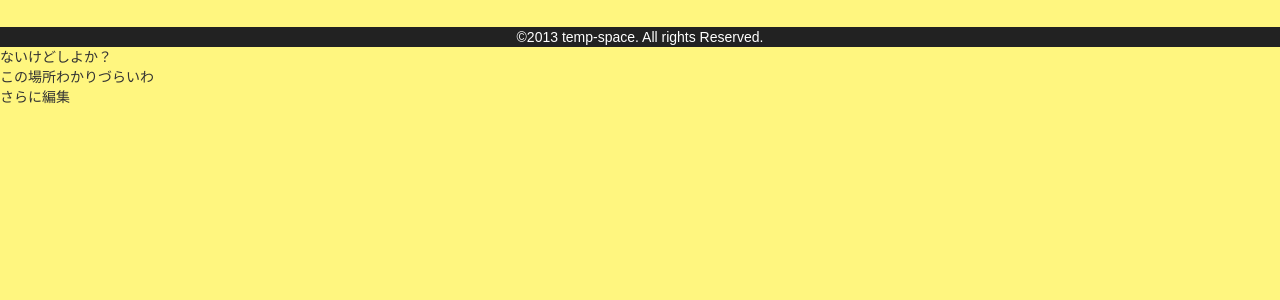
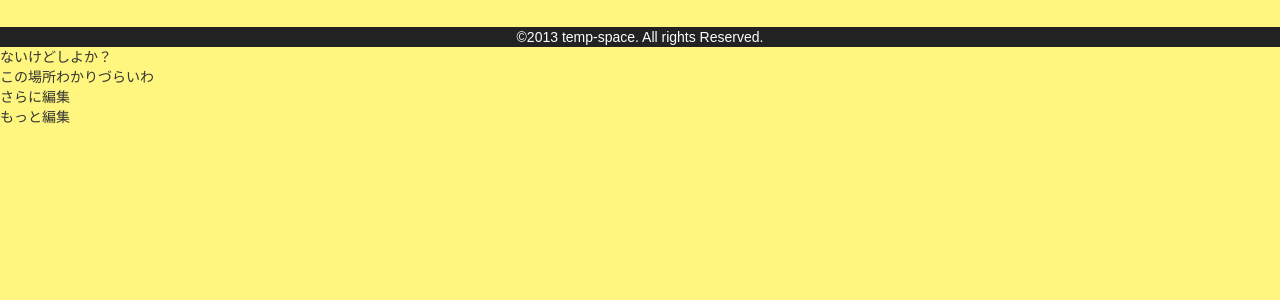
Before and after one commit to 8705/higgs, a CakePHP app: the page made by app/View/Tasks/add.ctp in a window 1280 px wide; the page is wider, and only the part inside the window is pictured. Shown: the part 373-673 px from the top of that part. Run offline with PHP 8.4 and a stand-in for CakePHP, Linux system fonts and the light colour scheme; the template is opened without the code that fills it, so the values that code supplies are empty; form fields are guessed from the names that the template uses; some libraries are stand-ins or nearby versions.

Commit message:
もう全然分からん

```diff
--- a/app/View/Layouts/default.ctp
+++ b/app/View/Layouts/default.ctp
@@ -116,5 +116,6 @@
 <p>ないけどしよか？</p>
 <p>この場所わかりづらいわ</p>
 <p>さらに編集</p>
+<p>もっと編集</p>
 </body>
 </html>
```
